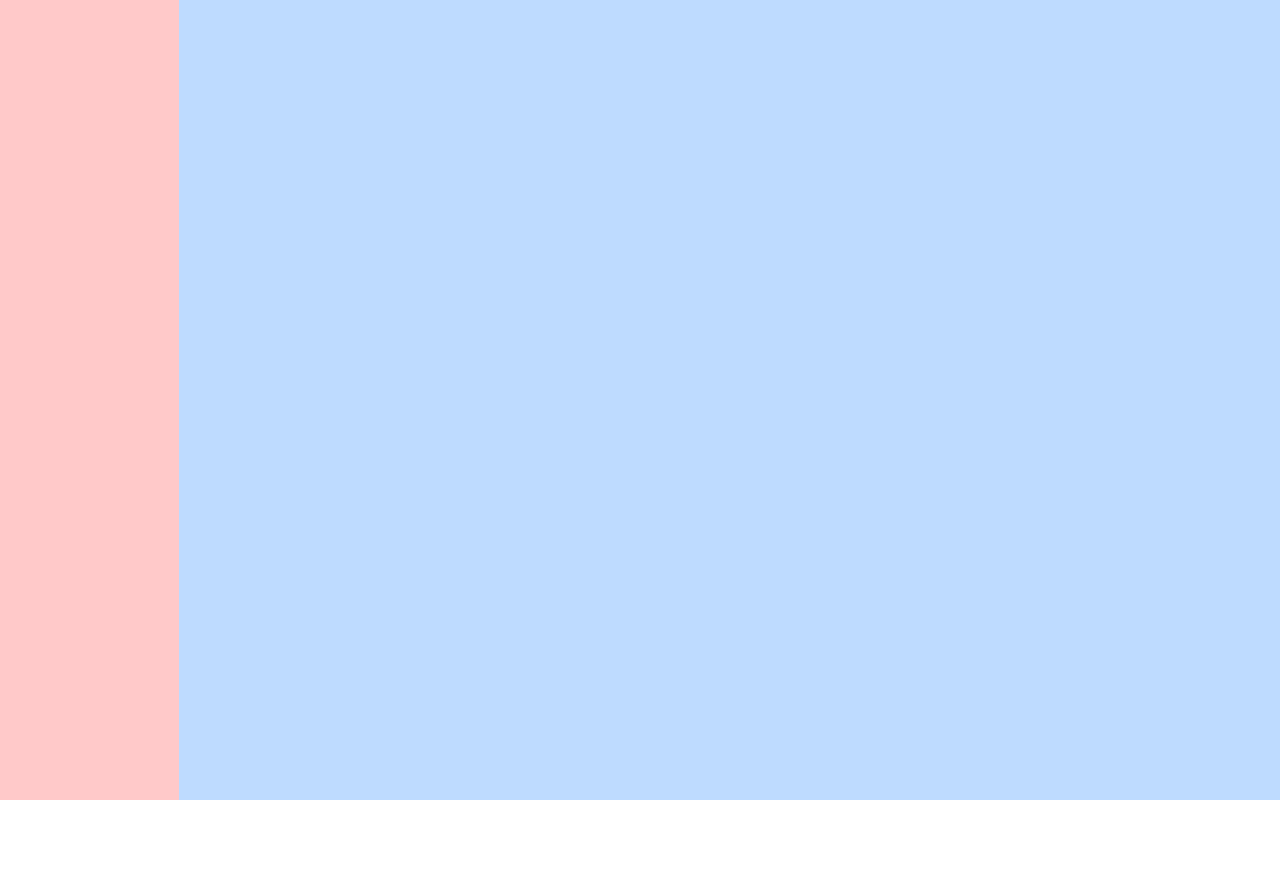
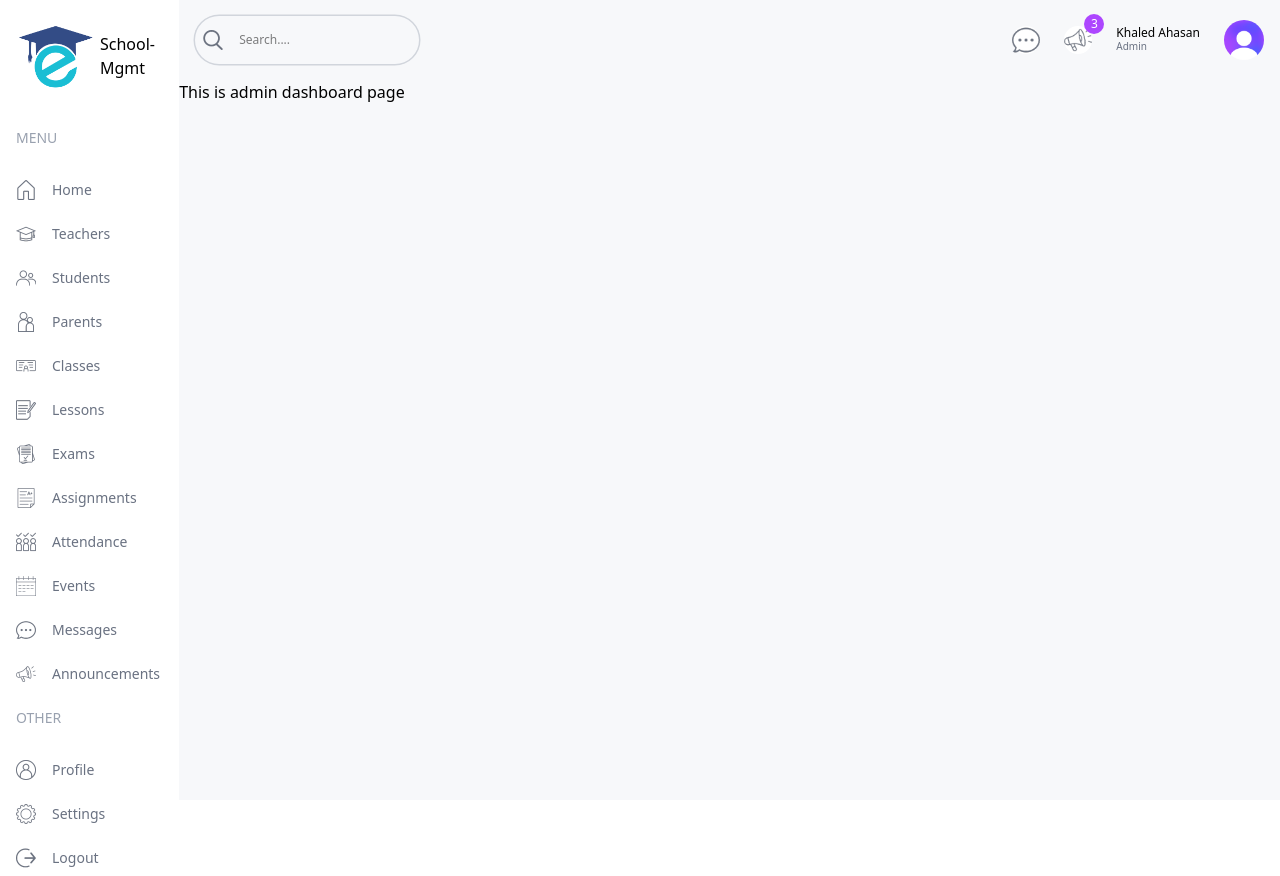
Before and after one commit to 19khaled88/school_mgmt, a Next.js app: page /admin in a window 1280 px wide. Before the commit the page ends 800 px from the top, so only its background shows below. Built offline with nearby package versions, Linux system fonts and the light colour scheme.

Commit message:
worked on menu and navbar on dev branch

```diff
--- a/src/app/(dashboard)/layout.tsx
+++ b/src/app/(dashboard)/layout.tsx
@@ -1,3 +1,7 @@
+import Menu from "@/components/Menu";
+import Navbar from "@/components/Navbar";
+import Image from "next/image";
+import Link from "next/link";
 
 
 export default function DashboardLayout({
@@ -20,10 +24,19 @@
             {children}
         </div> */}
 
-        <div className="w-[14%] md:w-[8%] lg:w-[16%] xl:w-[14%] bg-red-200"></div>
+        <div className="w-[14%] md:w-[8%] lg:w-[16%] xl:w-[14%] b p-4">
+          <Link href="/" className="flex items-center justify-center lg:justify-start gap-1">
+            <Image src="/school-management-logo.png" alt="logo" width={80} height={80}/>
+            <span className="hidden lg:block"> School-Mgmt</span>
+          </Link>
+          <Menu />
+        </div>
 
         {/*RIGHT*/}
-        <div className="w-[86%] md:w-[92%] lg:w-[84%] xl:w-[86%] bg-blue-200"></div>
+        <div className="w-[86%] md:w-[92%] lg:w-[84%] xl:w-[86%] bg-[#f7f8fa] overflow-scroll">
+          <Navbar />
+          {children}
+        </div>
     </div>
   );
 }
--- /dev/null
+++ b/src/components/Menu.tsx
@@ -0,0 +1,114 @@
+import Image from 'next/image'
+import Link from 'next/link'
+import React from 'react'
+
+const menuItems = [
+    {
+        title:'MENU',
+        items:[
+            {
+                icon:'/home.png',
+                label:'Home',
+                href:'/',
+            },
+            {
+                icon:'/teacher.png',
+                label:'Teachers',
+                href:'/teachers',
+            },
+            {
+                icon:'/student.png',
+                label:'Students',
+                href:'/students',
+            },
+            {
+                icon:'/parent.png',
+                label:'Parents',
+                href:'/parents',
+            },
+            {
+                icon:'/class.png',
+                label:'Classes',
+                href:'/classes',
+            },
+            {
+                icon:'/lesson.png',
+                label:'Lessons',
+                href:'/lessons',
+            },
+            {
+                icon:'/exam.png',
+                label:'Exams',
+                href:'/examps',
+            },
+            {
+                icon:'/assignment.png',
+                label:'Assignments',
+                href:'/assignments',
+            },
+            {
+                icon:'/attendance.png',
+                label:'Attendance',
+                href:'/attendance',
+            },
+            {
+                icon:'/calendar.png',
+                label:'Events',
+                href:'/events',
+            },
+            {
+                icon:'/message.png',
+                label:'Messages',
+                href:'/messages',
+            },
+            {
+                icon:'/announcement.png',
+                label:'Announcements',
+                href:'/announcements',
+            }
+        ]
+    },
+    {
+        title:'OTHER',
+        items:[
+            {
+                icon:"/profile.png",
+                label:'Profile',
+                href:'/profile'
+            },
+            {
+                icon:'/setting.png',
+                label:'Settings',
+                href:'/settings',
+            },
+            {
+                icon:'/logout.png',
+                label:'Logout',
+                href:'/logout',
+            }
+        ]
+    }
+]
+const Menu = () => {
+  return (
+    <div className='mt-4 text-sm'>
+        {
+            menuItems.map(i=>(
+                <div className='flex flex-col gap-2' key={i.title}>
+                    <span className='hidden lg:block text-gray-400 font-light my-4'>{i.title}</span>
+                    {
+                        i.items.map(item=>(
+                            <Link href={item.href} key={item.label} className='flex items-center justify-center lg:justify-start gap-4 text-gray-500 py-2'>
+                                <Image src={item.icon} alt='' width={20} height={20}/>
+                                <span className='hidden lg:block'>{item.label}</span>
+                            </Link>
+                        ))
+                    }
+                </div>
+            ))
+        }
+    </div>
+  )
+}
+
+export default Menu
--- /dev/null
+++ b/src/components/Navbar.tsx
@@ -0,0 +1,31 @@
+import Image from 'next/image'
+import React from 'react'
+
+const Navbar = () => {
+  return (
+    <div className='flex items-center justify-between p-4'>
+      {/* SEARCH BAR*/}
+      <div className='hidden md:flex items-center gap-2 text-xs rounded-full ring-[1.5px] ring-gray-300 px-2 py-2'>
+        <Image src="/search.png" alt='' width={20} height={20}/>
+        <input type='text' placeholder='Search....' className='w-[200px] p-2 bg-transparent outline-none'/>
+      </div>
+      {/*ICONS AND USER*/}
+      <div className='flex items-center gap-6 justify-end w-full'>
+        <div className='bg-white rounded-full w-7 h-7 flex items-center justify-center cursor-pointer'>
+          <Image src="/message.png" alt='' width={30} height={30}/>
+        </div>
+        <div className='bg-white rounded-full w-7 h-7 flex items-center justify-center cursor-pointer relative'>
+          <Image src="/announcement.png" alt='' width={30} height={30}/>
+          <div className='absolute -top-3 -right-3 w-5 h-5 flex items-center justify-center bg-purple-500 text-white rounded-full text-xs'>3</div>
+        </div>
+        <div className='flex flex-col'>
+          <span className='text-xs leading-3 font-medium'>Khaled Ahasan</span>
+          <span className='text-[10px] text-gray-500 tex-right'>Admin</span>
+        </div>
+        <Image src="/avatar.png" alt='' width={40} height={40} className='rounded-full'/>
+      </div>
+    </div>
+  )
+}
+
+export default Navbar
```
Also changed, not shown: public/school-management-logo.png (added).
